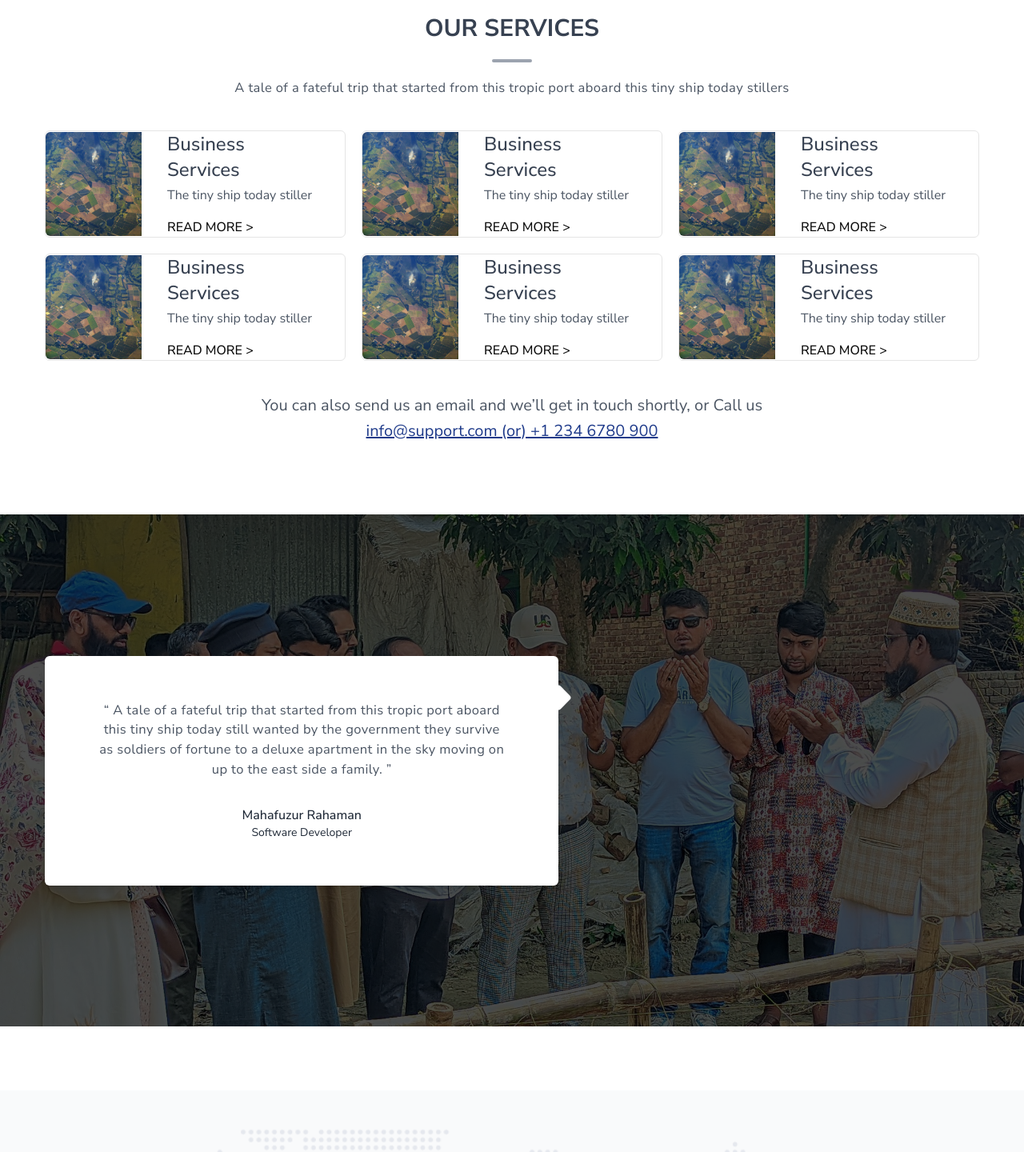
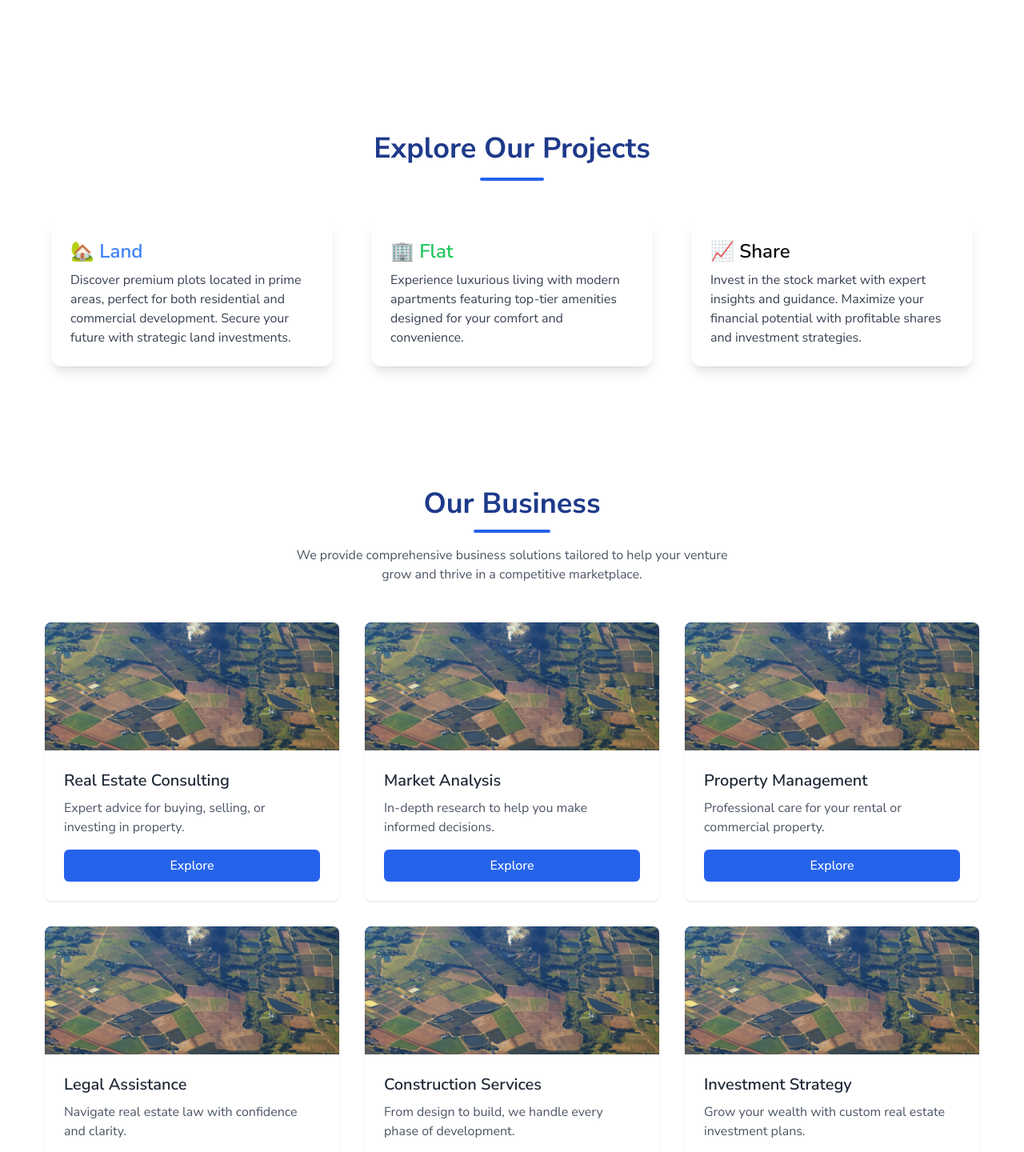
Before and after one commit to sabbir1257/blue_sky_font_end, a Next.js app: page / in a window 1280 px wide. Shown: the part 2463-3903 px from the top of the page at 80% size. Built offline with nearby package versions, Linux system fonts and the light colour scheme.

Commit message:
home page remove soume component and change deagine

```diff
--- a/src/components/pages/home/AboutCompany.tsx
+++ b/src/components/pages/home/AboutCompany.tsx
@@ -1,56 +1,66 @@
 /* eslint-disable @next/next/no-img-element */
-import { MedalIcon, StarIcon, TargetIcon } from "@/components/Icons/Icons"
-import Container from "@/components/ui/Container"
-import Separator from "@/components/ui/Separator"
+import { MedalIcon, StarIcon, TargetIcon } from '@/components/Icons/Icons';
+import Container from '@/components/ui/Container';
+import Separator from '@/components/ui/Separator';
 
 const AboutCompany = () => {
   const aboutLink = [
     {
       icon: <StarIcon />,
-            title: "Vision"
+      title: 'Vision',
     },
     {
       icon: <MedalIcon />,
-            title: "Missions"
+      title: 'Missions',
     },
     {
       icon: <TargetIcon />,
-            title: "Goals"
+      title: 'Goals',
     },
-    ]
+  ];
   return (
     <Container className="py-20 flex lg:flex-row flex-col item-center gap-10">
       <div className="flex-1 m-5 ">
-                <img className="w-full h-full object-cover rounded-md" src="/images/about.jpg" alt="land" />
+        <img
+          className="w-full h-full object-cover rounded-md"
+          src="/images/about.jpg"
+          alt="land"
+        />
       </div>
       <div className="flex-1 flex flex-col items-center gap-2">
-                <h1 className="title">About Our Company</h1>
-                <Separator />
-                <p className="text-center mt-5 paragraph">A tale of a fateful trip that started from this tropic port aboard this tiny ship today still wanted by the government they survive as soldiers of fortune to a deluxe apartment in the sky moving on up to the east side a family.<br /><br />The government they survive as soldiers of fortune baby if you&apos;ve ever wondered the east side to a deluxe apartment.</p>
+        <div className="text-center my-4">
+          <h2 className="text-3xl md:text-4xl font-bold text-blue-900">
+            About Our Company
+          </h2>
+          <div className="w-20 h-1 mx-auto mt-4 bg-blue-600 rounded-full"></div>
+        </div>
+        <p className="text-center mt-5 paragraph">
+          A tale of a fateful trip that started from this tropic port aboard
+          this tiny ship today still wanted by the government they survive as
+          soldiers of fortune to a deluxe apartment in the sky moving on up to
+          the east side a family.
+          <br />
+          <br />
+          The government they survive as soldiers of fortune baby if you&apos;ve
+          ever wondered the east side to a deluxe apartment.
+        </p>
 
         <div className="w-full mt-8">
           <hr />
           <div className="grid mt-5 grid-cols-3 divide-x-2 text-gray-700">
-                        {
-                            aboutLink?.map((data, i) => {
+            {aboutLink?.map((data, i) => {
               return (
                 <div className="flex flex-col items-center py-5" key={i}>
-                                        <div className="text-7xl">
-                                            {data?.icon}
+                  <div className="text-7xl">{data?.icon}</div>
+                  <h1 className="text-xl font-semibold">{data?.title}</h1>
                 </div>
-                                        <h1 className="text-xl font-semibold">
-                                            {data?.title}
-                                        </h1>
-
-                                    </div>
-                                )
-                            })
-                        }
+              );
+            })}
           </div>
         </div>
       </div>
     </Container>
-    )
-}
+  );
+};
 
-export default AboutCompany
+export default AboutCompany;
--- a/src/components/pages/home/ClientSay.tsx
+++ /dev/null
@@ -1,28 +0,0 @@
-import Container from '@/components/ui/Container'
-import React from 'react'
-
-const ClientSay = () => {
-  return (
-    <div className="relative w-full h-[80vh] mb-20 parallax"
-        style={{
-            backgroundImage: "url('/images/land2.jpg')"
-        }}
-        >
-            <div className="absolute top-0 w-full h-full text-white bg-[#000000b2]">
-                <Container className='w-full h-full flex justify-start items-center'>
-                    <div className='bg-white md:w-[55%] text-gray-800 lg:px-16 px-6 lg:py-14 py-6 text-center rounded-md shadow-md relative'>
-                        <p className='paragraph mb-8'>“ A tale of a fateful trip that started from this tropic port aboard this tiny ship today still wanted by the government they survive as soldiers of fortune to a deluxe apartment in the sky moving on up to the east side a family. ”</p>
-                        <h1 className='font-medium '>Mahafuzur Rahaman</h1>
-                        <p className='text-sm '>Software Developer</p>
-                        {/* sign  */}
-                        <div className='size-6 rounded-sm bg-white absolute top-10 -right-3 rotate-[135deg]'>
-
-                        </div>
-                    </div>
-                </Container>
-            </div>
-        </div>
-  )
-}
-
-export default ClientSay
--- /dev/null
+++ b/src/components/pages/home/OurBusiness.tsx
@@ -0,0 +1,84 @@
+/* eslint-disable @next/next/no-img-element */
+import Container from '@/components/ui/Container';
+
+const services = [
+  {
+    title: 'Real Estate Consulting',
+    description: 'Expert advice for buying, selling, or investing in property.',
+    image: '/images/land.jpg',
+  },
+  {
+    title: 'Market Analysis',
+    description: 'In-depth research to help you make informed decisions.',
+    image: '/images/land.jpg',
+  },
+  {
+    title: 'Property Management',
+    description: 'Professional care for your rental or commercial property.',
+    image: '/images/land.jpg',
+  },
+  {
+    title: 'Legal Assistance',
+    description: 'Navigate real estate law with confidence and clarity.',
+    image: '/images/land.jpg',
+  },
+  {
+    title: 'Construction Services',
+    description: 'From design to build, we handle every phase of development.',
+    image: '/images/land.jpg',
+  },
+  {
+    title: 'Investment Strategy',
+    description: 'Grow your wealth with custom real estate investment plans.',
+    image: '/images/land.jpg',
+  },
+];
+
+const OurBusiness = () => {
+  return (
+    <Container className="my-20">
+      <section className="flex flex-col items-center">
+        <div className="text-center mb-12">
+          <h2 className="text-4xl font-bold text-blue-900">Our Business</h2>
+          <div className="w-24 h-1 mx-auto mt-3 bg-blue-600 rounded-full" />
+          <p className="text-gray-600 mt-4 max-w-xl mx-auto">
+            We provide comprehensive business solutions tailored to help your
+            venture grow and thrive in a competitive marketplace.
+          </p>
+        </div>
+
+        {/* Service Cards */}
+        <div className="grid grid-cols-1 md:grid-cols-2 lg:grid-cols-3 gap-8 w-full">
+          {services.map((service, idx) => (
+            <BusinessCard key={idx} {...service} />
+          ))}
+        </div>
+      </section>
+    </Container>
+  );
+};
+
+const BusinessCard = ({
+  title,
+  description,
+  image,
+}: {
+  title: string;
+  description: string;
+  image: string;
+}) => {
+  return (
+    <div className="bg-white rounded-lg overflow-hidden shadow hover:shadow-lg transition duration-300 flex flex-col h-full">
+      <img src={image} alt={title} className="w-full h-40 object-cover" />
+      <div className="p-6 flex flex-col justify-between flex-1">
+        <h3 className="text-xl font-semibold text-gray-800 mb-2">{title}</h3>
+        <p className="text-gray-600 mb-4">{description}</p>
+        <button className="mt-auto bg-blue-600 text-white px-4 py-2 rounded-md hover:bg-blue-700 transition duration-200 font-medium">
+          Explore
+        </button>
+      </div>
+    </div>
+  );
+};
+
+export default OurBusiness;
--- a/src/components/pages/home/OurServices.tsx
+++ /dev/null
@@ -1,45 +0,0 @@
-/* eslint-disable @next/next/no-img-element */
-import Container from "@/components/ui/Container"
-import Separator from "@/components/ui/Separator"
-
-const OurServices = () => {
-  return (
-    <Container className="my-20">
-    <section className="flex flex-col items-center gap-5">
-        <h1 className="title">Our SERVICES</h1>
-        <Separator />
-        <p className="paragraph">A tale of a fateful trip that started from this tropic port aboard this tiny ship today stillers</p>
-        {/* service cards  */}
-        <div className="grid grid-cols-1 md:grid-cols-2 lg:grid-cols-3 gap-5 mt-5">
-          <OurServiceCard />
-          <OurServiceCard />
-          <OurServiceCard />
-          <OurServiceCard />
-          <OurServiceCard />
-          <OurServiceCard />
-        </div>
-
-        <div>
-          <h1 className="mt-5 text-xl text-center text-gray-600 leading-8">You can also send us an email and we’ll get in touch shortly, or Call us
-          <br/><span className="text-blue-900 underline">info@support.com (or) +1 234 6780 900</span></h1>
-        </div>
-    </section>
-    </Container>
-  )
-}
-
-const OurServiceCard = () => {
-  return (
-    <div className="border rounded-md flex items-center hover:shadow-md transition-all duration-200">
-      <img className="w-[120px] rounded-l-md h-[130px]" src="/images/land.jpg" alt="land" />
-      <div className="px-8 items-start flex flex-col gap-1">
-        <h1 className="text-2xl font-medium text-gray-700">Business Services</h1>
-        <p className="mb-3 text-gray-600">The tiny ship today stiller</p>
-
-        <button className="uppercase font-medium">Read more {'>'}</button>
-      </div>
-    </div>
-  )
-}
-
-export default OurServices
--- a/src/components/pages/home/ProductSection.tsx
+++ b/src/components/pages/home/ProductSection.tsx
@@ -1,11 +1,14 @@
-import ProductCard from "./ProductCard";
+import ProductCard from './ProductCard';
 
 export default function ProductSection() {
   return (
-    <div className="py-16 bg-gradient-to-b from-gray-50 to-gray-200 text-gray-900 px-6 md:px-12 lg:px-24">
-      <h2 className="text-5xl font-extrabold text-gray-800 text-center mb-12">
-        Explore Our Products
-      </h2>
+    <div className="py-16 px-6">
+      <div className="text-center my-12">
+        <h2 className="text-3xl md:text-4xl font-bold text-blue-900">
+          Explore Our Projects
+        </h2>
+        <div className="w-20 h-1 mx-auto mt-4 bg-blue-600 rounded-full"></div>
+      </div>
       <div className="grid md:grid-cols-3 gap-12">
         <ProductCard
           title="🏡 Land"
--- a/src/components/pages/home/WhyChooseUs.tsx
+++ b/src/components/pages/home/WhyChooseUs.tsx
@@ -13,7 +13,7 @@ const WhyChooseUs = () => {
   ];
 
   return (
-    <section className="bg-gradient-to-br from-blue-50 via-white to-blue-100 py-16 px-4">
+    <section className="py-16 px-4">
       <div className="max-w-[1200px] mx-auto">
         {/* Heading */}
         <div className="text-center mb-12">
--- a/src/pages/index.tsx
+++ b/src/pages/index.tsx
@@ -1,40 +1,41 @@
-import AboutCompany from "@/components/pages/home/AboutCompany";
-import CallToAction from "@/components/pages/home/CallToAction";
-import CaseStudies from "@/components/pages/home/CaseStudies";
-import ClientSay from "@/components/pages/home/ClientSay";
+import AboutCompany from '@/components/pages/home/AboutCompany';
+import CallToAction from '@/components/pages/home/CallToAction';
+// import CaseStudies from '@/components/pages/home/CaseStudies';
 // import Consultation from "@/components/pages/home/Consultation";
-import GetQuotes from "@/components/pages/home/GetQuotes";
-import HeroSection from "@/components/pages/home/HeroSection";
-import MissionVision from "@/components/pages/home/MissionVission";
-import OurServices from "@/components/pages/home/OurServices";
-import ProductSection from "@/components/pages/home/ProductSection";
-import StepsSection from "@/components/pages/home/StepsSection";
-import TestimonialSlider from "@/components/pages/home/TestimonialSlider";
-import WhyChooseUs from "@/components/pages/home/WhyChooseUs";
-import FlowUsSection from "@/components/shared/followUs/FollowUs";
+import GetQuotes from '@/components/pages/home/GetQuotes';
+import HeroSection from '@/components/pages/home/HeroSection';
+// import MissionVision from '@/components/pages/home/MissionVission';
+import OurBusiness from '@/components/pages/home/OurBusiness';
+import ProductSection from '@/components/pages/home/ProductSection';
+import StepsSection from '@/components/pages/home/StepsSection';
+import TestimonialSlider from '@/components/pages/home/TestimonialSlider';
+import WhyChooseUs from '@/components/pages/home/WhyChooseUs';
+import FlowUsSection from '@/components/shared/followUs/FollowUs';
 
 export default function Home() {
   return (
     <div>
       <HeroSection />
       <StepsSection />
+      <div className="mx-auto max-w-[1200px] w-full">
         <AboutCompany />
         <GetQuotes />
-      <OurServices />
-      <ClientSay />
-      <CaseStudies />
-      <WhyChooseUs/>
-      <MissionVision/>
-      <ProductSection/>
-      <CallToAction/>
-      <TestimonialSlider/>
+        <ProductSection />
+        <OurBusiness />
+        <WhyChooseUs />
+        <TestimonialSlider />
+        {/* <CaseStudies /> */}
+        {/* mission and vision section show about page  */}
+        {/* <MissionVision /> */}
+      </div>
       <div className="text-center my-12">
         <h2 className="text-3xl md:text-4xl font-bold text-blue-900">
           Follow Us
         </h2>
         <div className="w-20 h-1 mx-auto mt-4 bg-blue-600 rounded-full"></div>
       </div>
-      <FlowUsSection/>
+      <FlowUsSection />
+      <CallToAction />
       {/* <Consultation /> */}
     </div>
   );
```
Also changed, not shown: src/components/pages/home/MissionVission.tsx (+29 -44 lines). Lines whose indentation alone changed are shown as unchanged.
